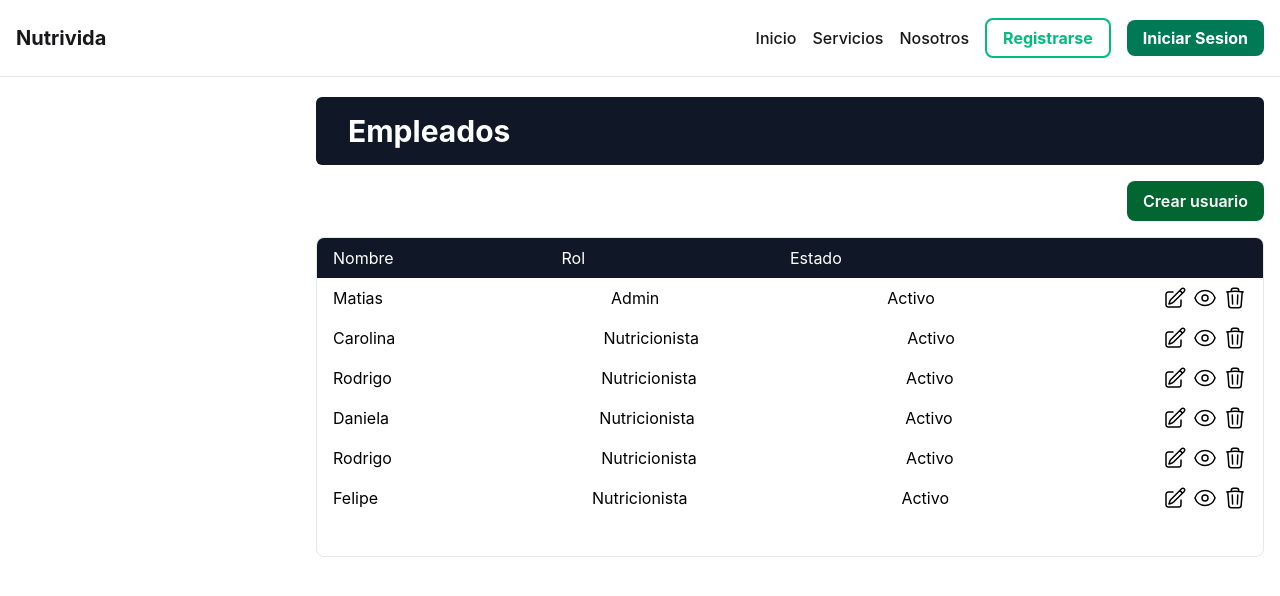
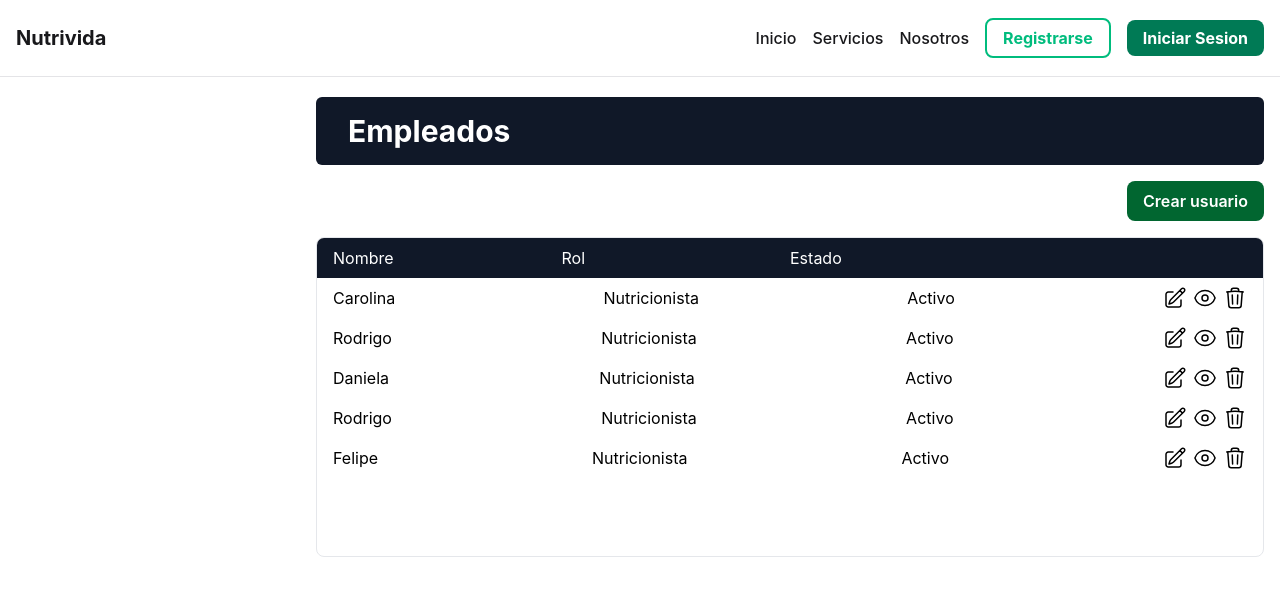
Before and after one commit to macayul-boop/Nutrivida, a React (Vite) app in the folder nutrivida/: page /administracion/empleados in a window 1280 px wide. Shown: the top 596 px of the page. Built offline with nearby package versions, Linux system fonts and the light colour scheme.

Commit message:
Se modifico el mapeo de empleados

```diff
--- a/nutrivida/src/pages/administracion/AdministracionEmpleado.jsx
+++ b/nutrivida/src/pages/administracion/AdministracionEmpleado.jsx
@@ -249,9 +249,12 @@ function AdministracionEmpleado(){
                         </div>
                     </section>
                     <section>
-                        {listaUsuario.map((value, key) => (
-                            <Empleado key={key} datos={value} onEditar={()=> editarUsuario(value)} onEliminar={()=> mostrarModalEliminar(value.id)} onShow={()=> agregarDetallesUsuarios(value)}/>
+                        {listaUsuario
+                            .filter((value, key)=> value.rol === 'Secretario' || value.rol === 'Nutricionista')
+                            .map((value, key)=>(
+                             <Empleado key={key} datos={value} onEditar={()=> editarUsuario(value)} onEliminar={()=> mostrarModalEliminar(value.id)} onShow={()=> agregarDetallesUsuarios(value)}/>
                         ))}
+
                     </section>
                 </section>
                 <section className='flex flex-wrap items-center lg:justify-start'>
```
